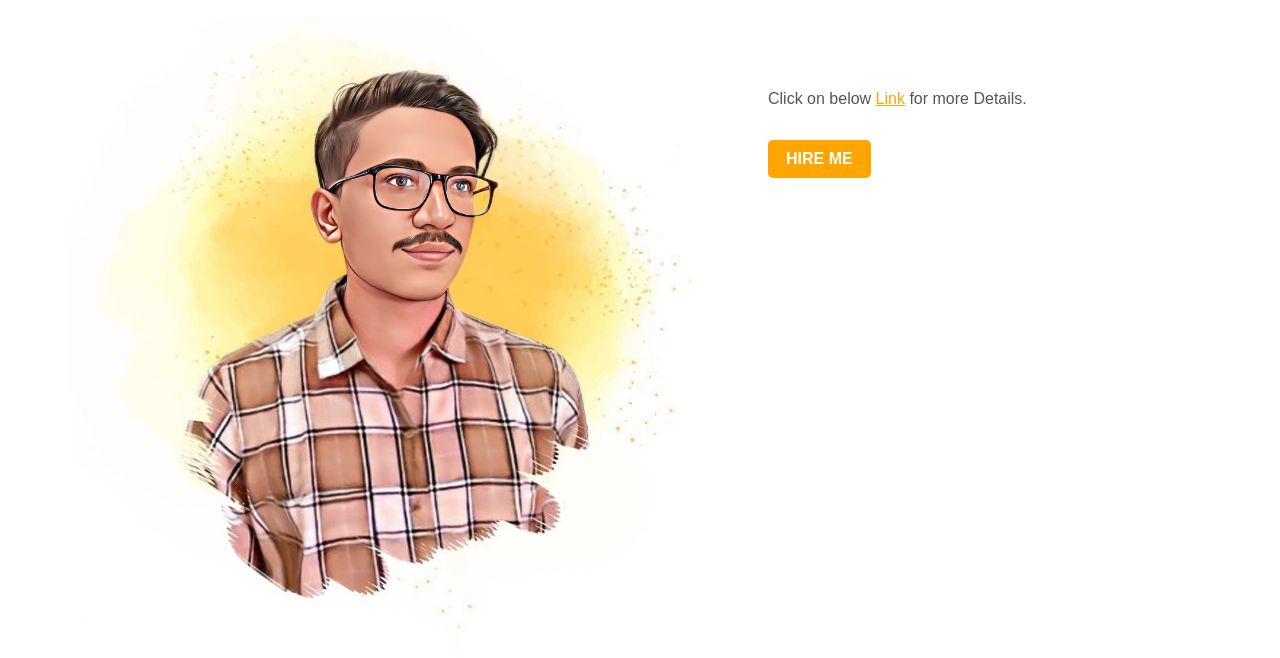
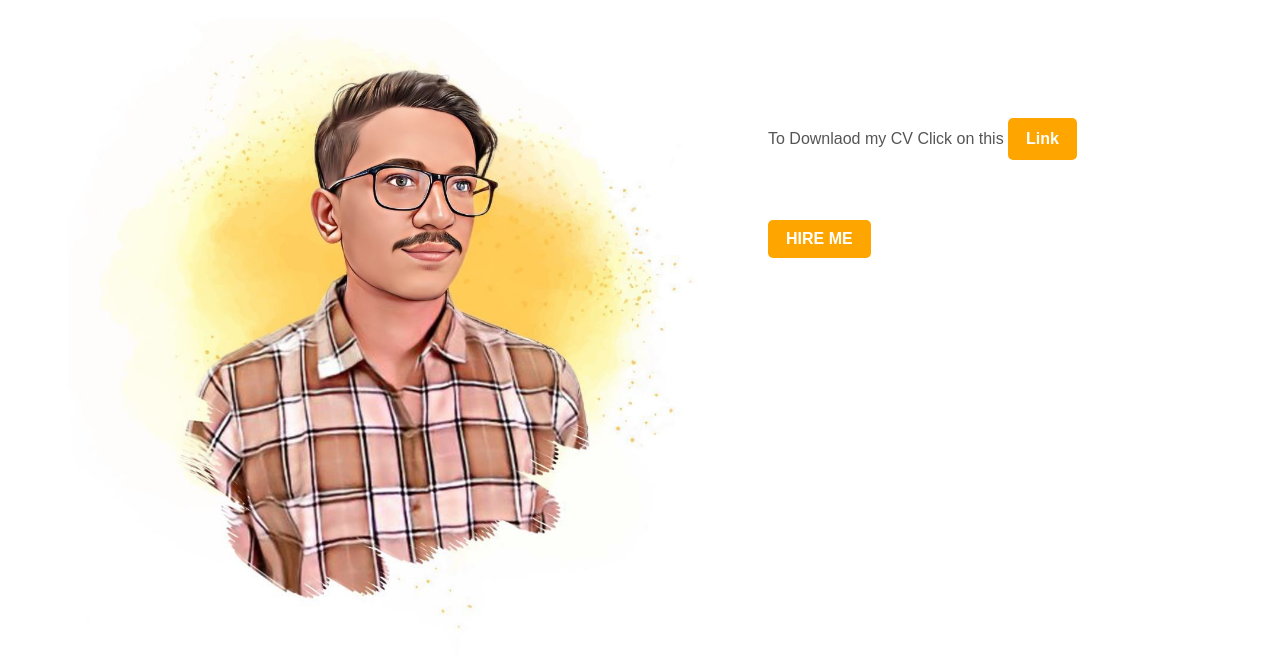
Before and after one commit to DevendraSingh7465/Summer-Term-Portfolio, a plain HTML site: page hireme.html in a window 1280 px wide. Shown: the part 142-800 px from the top of the page. Drawn offline with Linux system fonts and the light colour scheme.

Commit message:
cv link added

```diff
--- a/hireme.html
+++ b/hireme.html
@@ -24,7 +24,7 @@
         <div class="detel">
 
             <p>
-            Click on below <span><u>Link</u></span> for more Details.
+            To Downlaod my CV Click on this <a href="https://drive.google.com/uc?export=download&id=1NeXHA4eZHTYKdpibuKjgA0MHnHIC_0Uh">Link</a>
             </p>
             <a href="#"> HIRE ME </a><br>
 
```
